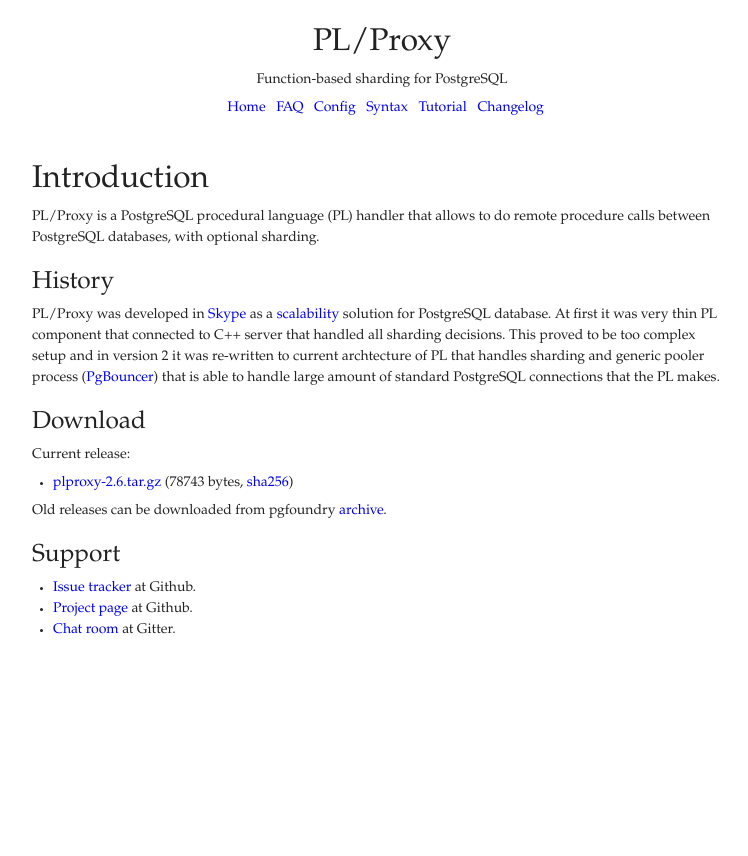
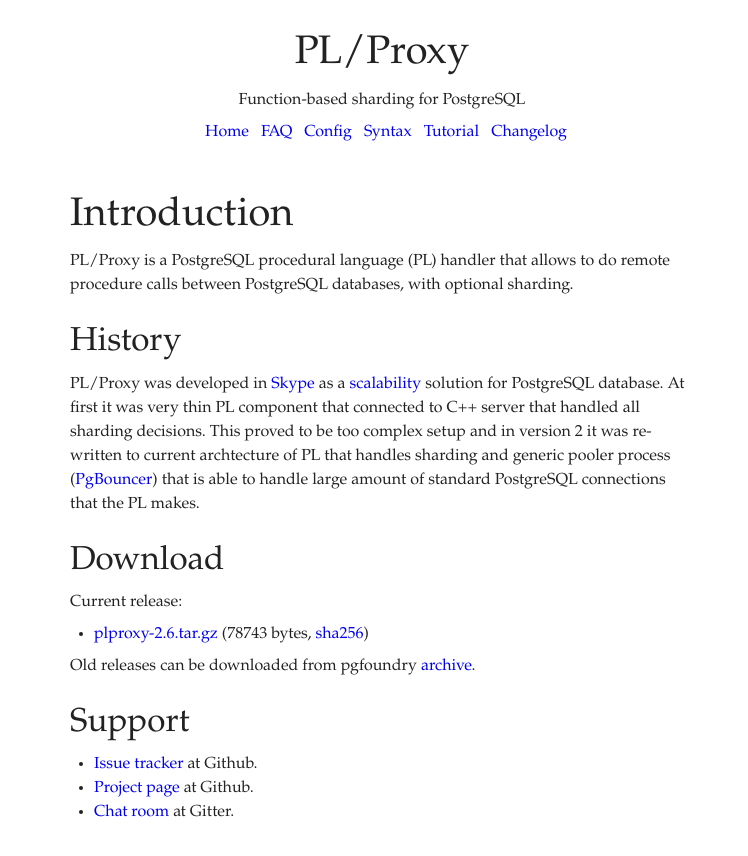
Before and after one commit to plproxy/plproxy.github.io, a Jekyll site: the page built from index.md, in a window 1280 px wide. Shown: the top 856 px of the page, without its empty margins (258-1006 px from the left). Built offline with Jekyll 4.4.1, drawn with Linux system fonts in a browser that asks for light colours.

Commit message:
Upgrade writ

```diff
--- a/_layouts/simple.html
+++ b/_layouts/simple.html
@@ -25,9 +25,9 @@
   </nav>
 </header>
 
-<article>
+<main>
 {{ content }}
-</article>
+</main>
 
 </body>
 </html>
--- a/css/writ.css
+++ b/css/writ.css
@@ -3,25 +3,14 @@
  *
  * Copyright © 2015, Curtis McEnroe <curtis@cmcenroe.me>
  *
- * Permission to use, copy, modify, and/or distribute this software for any
- * purpose with or without fee is hereby granted, provided that the above
- * copyright notice and this permission notice appear in all copies.
- *
- * THE SOFTWARE IS PROVIDED "AS IS" AND THE AUTHOR DISCLAIMS ALL WARRANTIES
- * WITH REGARD TO THIS SOFTWARE INCLUDING ALL IMPLIED WARRANTIES OF
- * MERCHANTABILITY AND FITNESS. IN NO EVENT SHALL THE AUTHOR BE LIABLE FOR
- * ANY SPECIAL, DIRECT, INDIRECT, OR CONSEQUENTIAL DAMAGES OR ANY DAMAGES
- * WHATSOEVER RESULTING FROM LOSS OF USE, DATA OR PROFITS, WHETHER IN AN
- * ACTION OF CONTRACT, NEGLIGENCE OR OTHER TORTIOUS ACTION, ARISING OUT OF
- * OR IN CONNECTION WITH THE USE OR PERFORMANCE OF THIS SOFTWARE.
- *
+ * https://cmcenroe.me/writ/LICENSE (ISC)
  */
 
 /* Fonts & Colors: fonts chosen from http://www.cssfontstack.com */
 
 body {
   font-family: Palatino, Georgia, Lucida Bright, Book Antiqua, serif;
-  font-size: 14px;
+  font-size: 16px;
   color: #222;
 }
 
@@ -39,27 +28,28 @@ kbd { font-weight: bold; }
 
 /* Layout */
 
-body { margin: 0; }
+body { margin: 0 1ch 1em; }
 
-body > header { margin: 0 0 3em; }
+body > header { margin: 0 1ch 3em; }
 
-body > article {
-  max-width: 100ch;
+body > main {
+  /* Just in case */
+  display: block;
+  max-width: 78ch;
   margin: auto;
-  padding: 0 2ch 1em;
   /* For aside */
   position: relative;
 }
 
-body > article figure {
+body > main figure {
   float: right;
-  margin: 0 0 0.5em 2ch;
+  margin: 0 0 0 1ch;
 }
 
-body > article aside {
+body > main aside {
   position: absolute;
   left: 100%;
-  width: 25ch;
+  width: 26ch;
   padding: 0 1ch;
   /* To align with p */
   margin-top: 0.5em;
@@ -69,7 +59,7 @@ body > article aside {
 
 body > header { text-align: center; }
 
-body > article aside {
+body > main aside {
   /* To get border on screen when aside is off */
   margin-left: -1ch;
   border-left: solid 0.5ch #eee;
@@ -90,14 +80,15 @@ hr { margin: 1.5em 0 0; }
 
 h1, h2, h3, h4, h5, h6 { font-weight: normal; }
 
-h1 { font-size: 2.25em;; }
-h2 { font-size: 1.75em; }
-h3 { font-size: 1.5em; }
-h4 { font-size: 1.25em; }
-h5 { font-size: 1.15em; }
+/* Minor third */
+h1 { font-size: 2.488em; }
+h2 { font-size: 2.074em; }
+h3 { font-size: 1.728em; }
+h4 { font-size: 1.44em; }
+h5 { font-size: 1.2em; }
 h6 { font-size: 1em; }
 
-small { font-size: 0.85em; }
+small { font-size: 0.833em; }
 
 /* Copy Blocks */
 
@@ -118,7 +109,7 @@ pre {
   background-color: #eee;
   border: solid 1px #ddd;
   border-radius: 2px;
-  font-size: 0.85em;
+  font-size: 0.833em;
 
   overflow-x: auto;
 }
@@ -186,9 +177,6 @@ a:visited { color: #60b; }
 /* Don't color visited nav links */
 nav a:visited { color: #00e; }
 
-/* Smallcaps */
-abbr { font-size: 2ex; }
-
 sup, sub {
   font-size: 0.75em;
   /* To not mess up line spacing */
@@ -206,7 +194,7 @@ code, samp {
   background-color: #eee;
   border: solid 1px #ddd;
   border-radius: 2px;
-  font-size: 0.85em;
+  font-size: 0.833em;
 
   white-space: nowrap;
 }
```
